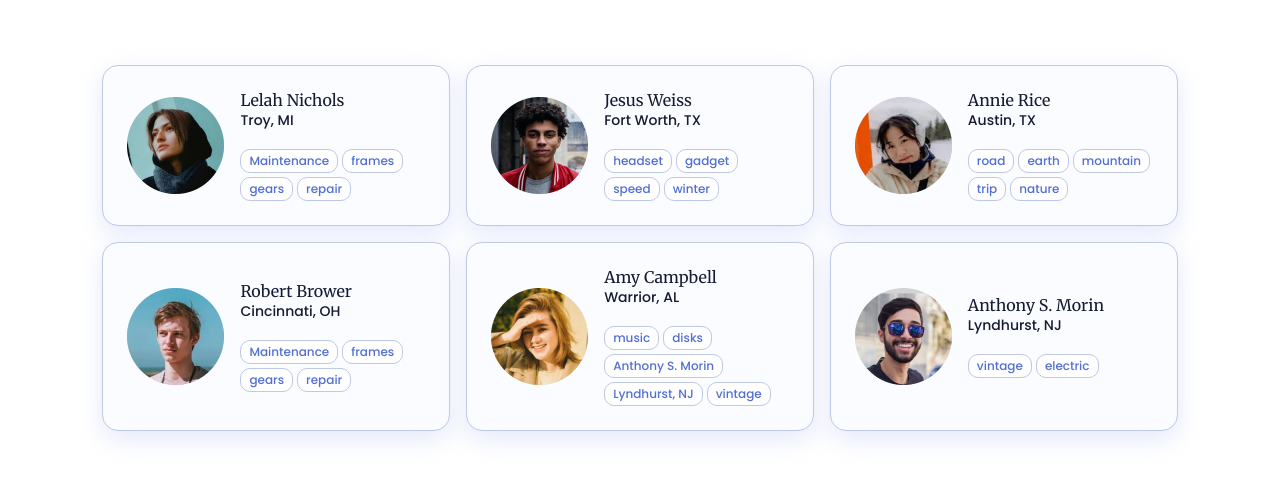
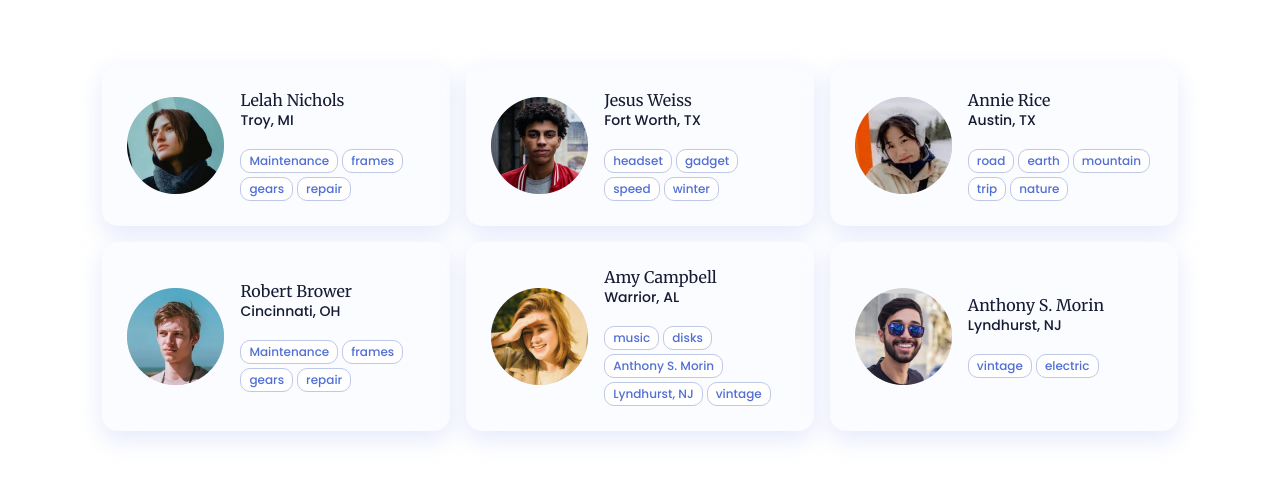
Before and after one commit to NguyenJS9999/educode-nguyen, a plain HTML site: page task03/index.html in a window 1280 px wide. Shown: the part 226-704 px from the top of the page. Drawn offline with Linux system fonts and the light colour scheme.

Commit message:
Task 03: UI - Product Card-push again

```diff
--- a/task03/styles.css
+++ b/task03/styles.css
@@ -112,21 +112,23 @@
 	gap: 1rem;
 }
 .product-card-item {
-	/* border: 1px solid red; */
+	box-shadow: 0px 8px 23px 0px rgba(218, 224, 249, 0.7);
+	border: 1px solid transparent;
 	border-radius: 16px;
-	border: 1px solid #bfc8e5;
 	background: #fbfcff;
-	box-shadow: 0px 8px 23px 0px rgba(218, 224, 249, 0.7);
 
 	display: flex;
 	justify-content: center;
 	align-items: center;
 	padding: 24px;
 	gap: 16px;
+	/* border: 1px solid red; */
 }
 .product-card-item:hover {
-	opacity: 0.8;
+	box-shadow: 0px 8px 23px 0px rgba(218, 224, 249, 0.7);
+	background: #fbfcff;
 	cursor: pointer;
+	border: 1px solid #bfc8e5;
 }
 .product-card-item-img {
 	border-radius: 97px;
@@ -171,8 +173,11 @@
 	padding: 2px 8px;
 	border-radius: 10px;
 
-
 	font-family: Poppins;
 	font-size: 12px;
 	font-weight: 500;
+	cursor: default;
 }
+/* .product-card-item-tags__item:hover {
+	opacity: 0.8;
+} */
```
